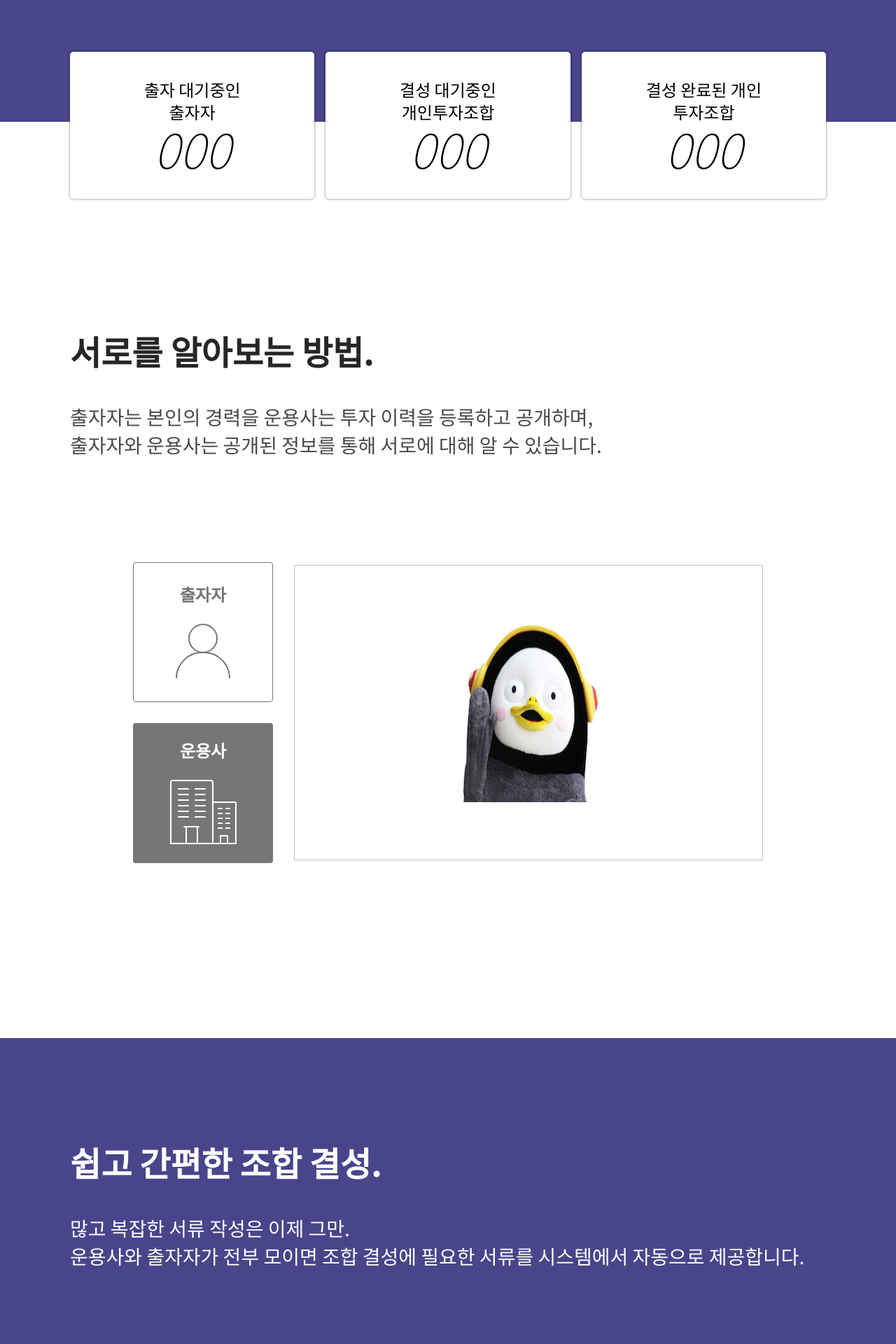
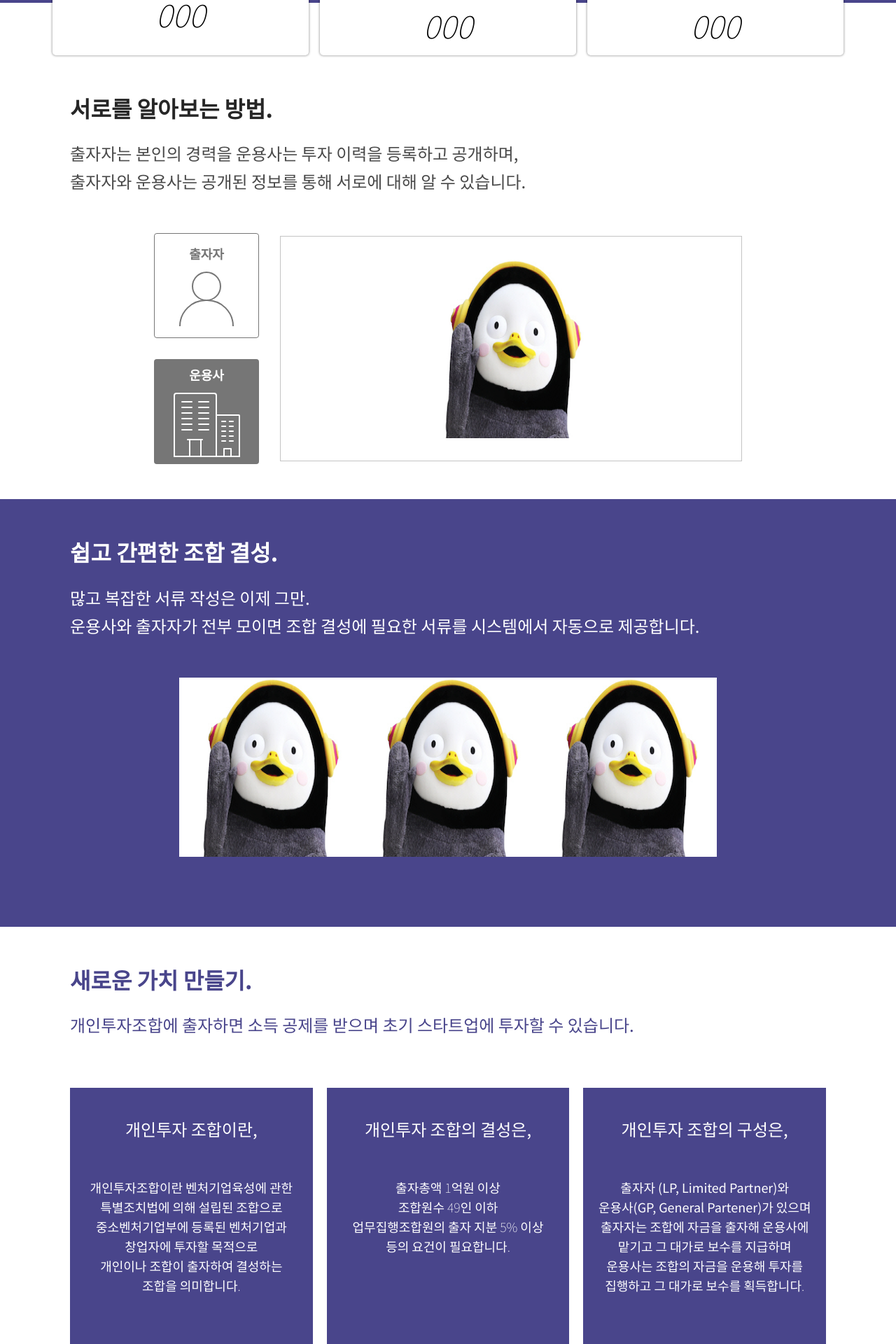
Before and after one commit to unifolio/unifolio-front, a React (Create React App) app: page / in a window 1280 px wide. Shown: the part 560-2480 px from the top of the page at 70% size. Built offline with nearby package versions, Linux system fonts and the light colour scheme; what axios-extensions would draw is missing.

Commit message:
feat: Landing 컴포넌트 크기 조정

```diff
--- a/src/components/Landing/LandingCard.js
+++ b/src/components/Landing/LandingCard.js
@@ -4,7 +4,7 @@ import React from 'react';
 const Card = styled.section`
     max-width: 388px;
     width: 100%;
-    height: 210px;
+    height: 150px;
     background-color:white;
     color:black;
     border-radius: 5px;
@@ -44,7 +44,7 @@ const Title = styled.span`
     display:flex;
     align-items: center;
     justify-content: center;
-    font-size: 24px;
+    font-size: 18px;
     line-height: 32px;
     font-weight: 500;
     text-align: center;
@@ -53,38 +53,14 @@ const Title = styled.span`
     /* @media (max-width: 610px) {
         min-width:0px;
 	} */
-    @media (max-width: 1040px) {
-        font-size: 18px;
-        line-height: 24px;
-	}
-    @media (max-width: 915px) {
-        font-size: 24px;
-        line-height: 32px;
-	}
-    @media (max-width: 615px) {
-        font-size: 18px;
-        line-height: 24px;
-	}
 `;
 
 const Count = styled(Title)`
-    font-size: 70px;
+    font-size: 45px;
     line-height: 70px;
     font-style: italic;
     font-weight: 300;
     text-align: center;
-    @media (max-width: 1040px) {
-        font-size: 50px;
-        line-height: 50px;
-	}
-    @media (max-width: 915px) {
-        font-size: 70px;
-        line-height: 70px;
-	}
-    @media (max-width: 615px) {
-        font-size: 50px;
-        line-height: 50px;
-	}
 `;
 
 const LandingCard = ({title, number}) => {
--- a/src/components/common/Accordion/AccordionItem.js
+++ b/src/components/common/Accordion/AccordionItem.js
@@ -72,14 +72,14 @@ const Header = styled.div`
   align-items: center;
   justify-content: space-between;
   cursor: pointer;
-  padding-top:30px;
-  padding-bottom:30px;
+  padding-top:20px;
+  padding-bottom:20px;
 `;
 
 const QustionTitle = styled.span`
-  font-size: 28px;
-  line-height: 28px;
-  height: 32px;
+  font-size: 18px;
+  line-height: 24px;
+  height: 24px;
   color: rgba(132, 127, 127, 1);
   font-weight: 400;
 `;
@@ -96,10 +96,10 @@ const ContentsWrapper = styled.section`
 `;
 
 const Contents = styled.p`
-  padding: 50px 0;
+  padding: 30px 0;
   word-break:keep-all;
   font-weight: 300;
-  font-size: 28px;
+  font-size: 18px;
   color: #847F7F;
 `;
 
--- a/src/pages/LandingPage.js
+++ b/src/pages/LandingPage.js
@@ -12,7 +12,7 @@ import JokeImage from '../assets/images/ping.png';
 
 const TopSection = styled.section`
   width:100%;
-  height:670px;
+  height:500px;
   background-color: #49458B;
   display:flex;
   align-items: center;
@@ -34,8 +34,8 @@ const TopCardsSection = styled.section`
   margin: 0 auto;
   max-width: 1440px;
   left: 50%;
-  margin-top: -100px;
-  padding: 0 100px;
+  margin-top: -75px;
+  padding: 0 75px;
 
 	/* @media (max-width: 1140px) {
     grid-template-columns: 1fr 1fr;
@@ -56,7 +56,7 @@ const TopCardsSection = styled.section`
 const Title = styled.span`
   display:block;
   font-weight: bold;
-  font-size: 64px;
+  font-size: 32px;
   color: #ffffff;
   text-align: left;
   margin-top: 30px;
@@ -65,7 +65,7 @@ const Title = styled.span`
 
 `;
 const Summary = styled.p`
-  font-size: 32px;
+  font-size: 24px;
   line-height: 40px;
   text-align: left;
   color: #ffffff;
@@ -73,25 +73,25 @@ const Summary = styled.p`
   word-break:keep-all;
 `;
 const MiddleSection1 = styled.section`
-  height: 1199px;
-  padding-top: 180px;
+  padding-top: 50px;
 `;
 const SectionTitle = styled.span`
   display:block;
-  font-size: 48px;
+  font-size: 32px;
   font-weight: 700;
-  margin-bottom: 36px;
+  margin-bottom: 20px;
 `;
 const SectionSummary = styled(Summary)`
-  font-size:28px;
+  font-size:24px;
   color: #494949;
 `;
 const ImageSectionOuterLayout = styled.div`
   display:flex;
   align-items:center;
   justify-content: center;
-  margin-top:120px;
-  padding: 0 90px;
+  margin-top:30px;
+  margin-bottom: 50px;
+  padding: 0 120px;
   gap:30px;
 `;
 const ImageSectionInnerLayout = styled.div`
@@ -100,8 +100,8 @@ const ImageSectionInnerLayout = styled.div`
   gap:30px;
 `;
 const ImageItem = styled.article`
-  width:200px;
-  height:200px;
+  width:150px;
+  height:150px;
   display:flex;
   flex-direction: column;
   justify-content: center;
@@ -111,10 +111,10 @@ const ImageItem = styled.article`
 `;
 const ArticleTitle = styled.h4`
   font-weight: bold;
-  font-size: 24px;
+  font-size: 18px;
   color: #767676;
   line-height: 24px;
-  margin-bottom:30px;
+  margin-bottom:14px;
 `;
 const ImageItemBrown = styled(ImageItem)`
   background: #767676;
@@ -127,7 +127,7 @@ const ArticleTitleWhite = styled(ArticleTitle)`
 `;
 const ServiceImageLayout = styled.div`
   width:100%;
-  height:422px;
+  height:322px;
   border: 1px solid #C4C4C4;
   display:flex;
   justify-content: center;
@@ -141,8 +141,8 @@ const MiddleSection2 = styled.section`
 const MiddleSection3 = styled(TopSection)`
   width:100%;
   height:auto;
-  padding-top:140px;
-  padding-bottom:140px;
+  padding-top:50px;
+  padding-bottom:50px;
 `;
 const Section3Title = styled(SectionTitle)`
   margin-top:0;
@@ -164,7 +164,7 @@ const Section4Title = styled(Section3Title)`
 const Section4Summary = styled(SectionSummary)`
   color: #49458B;
   font-weight: 500;
-  margin-bottom:98px;
+  margin-bottom:70px;
 `;
 const CardContainer = styled.section`
   display:flex;
@@ -174,22 +174,22 @@ const CardContainer = styled.section`
 `;
 const SummaryCard = styled.section`
   background-color: #49458B;
-  width: 376px;
-  height: 444px;
-  padding-top: 70px;
+  width: 350px;
+  height: 380px;
+  padding-top: 40px;
 `;
 const CardTitle = styled.span`
   display:block;
   text-align:center;
   font-weight: 500;
-  font-size: 28px;
+  font-size: 24px;
   color: #FFFFFF;
   margin-bottom:50px;
 `;
 const CardSummary = styled.span`
   display:block;
-  font-size: 20px;
-  line-height: 38px;
+  font-size: 18px;
+  line-height: 28px;
   font-weight: 300;
   text-align: center;
   color: #FFFFFF;
@@ -201,8 +201,8 @@ const MiddleSection5 = styled(TopSection)`
   background: #F2F2F2;
   width:100%;
   height:auto;
-  padding-top:140px;
-  padding-bottom:140px;
+  padding-top:50px;
+  padding-bottom:50px;
   flex-direction: column;
 `;
 const QustionTitle = styled(SectionTitle)`
@@ -225,7 +225,7 @@ const LandingPage = () => {
       <TopCardsSection>
           <LandingCard title="출자 대기중인 출자자" number="000"/>
           <LandingCard title="결성 대기중인 개인투자조합" number="000"/>
-          <LandingCard title="결성 완료된 개인 투자조합" number="000"/>
+          <LandingCard title="결성 완료된 개인투자조합" number="000"/>
         </TopCardsSection>
         <MiddleSection1>
           <SectionLayout>
```
